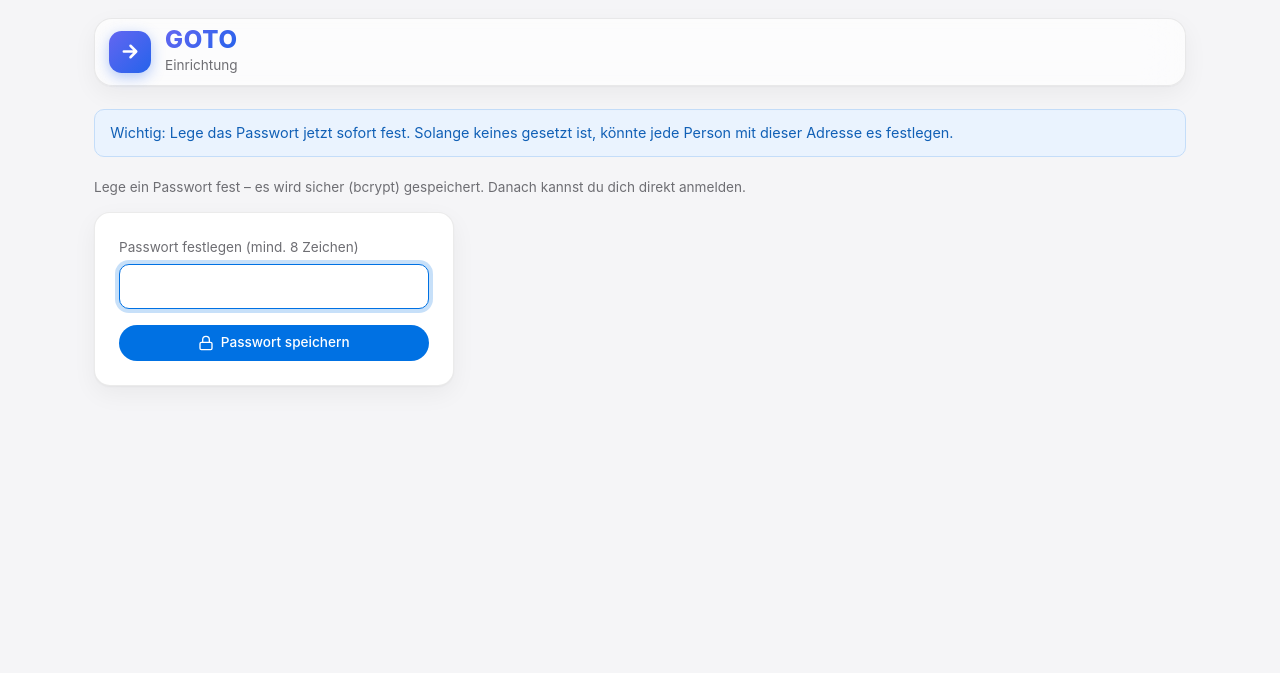
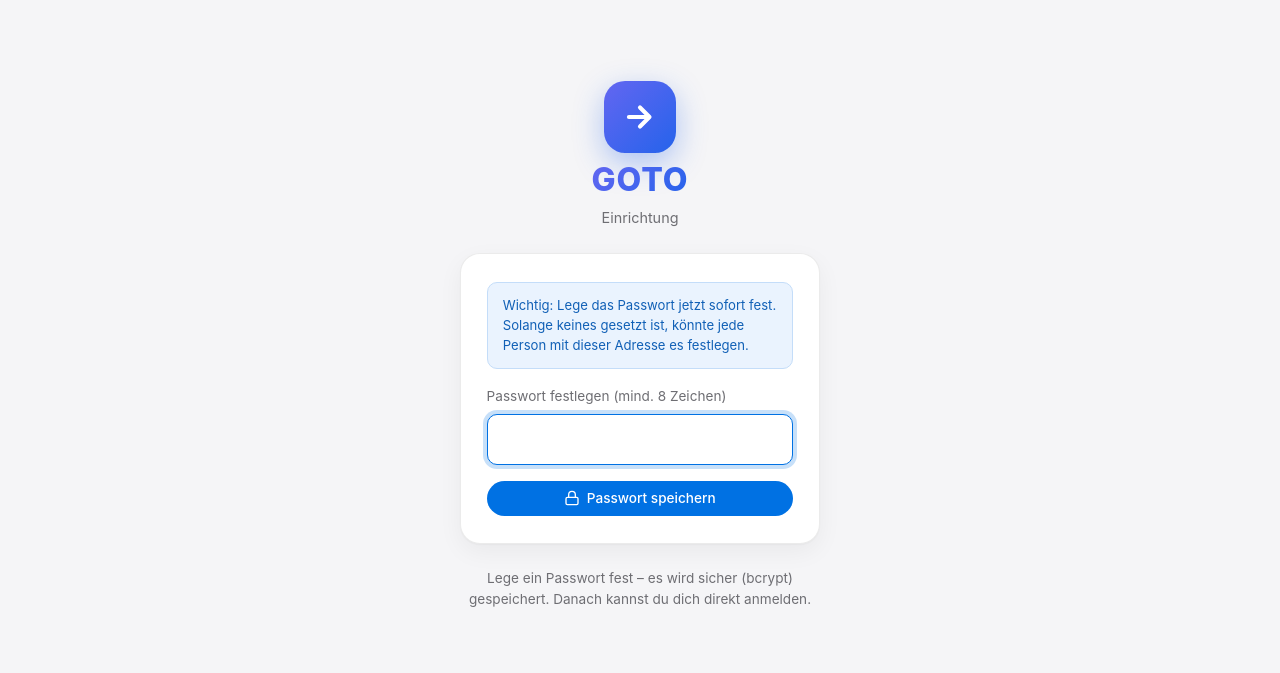
Before and after one commit to misterhonk/goto-shorturl, a PHP site: page /goto/admin in a window 1280 px wide. Shown: the top 673 px of the page. Run offline with PHP 8.4, Linux system fonts and the light colour scheme.

Commit message:
Login-, 2FA- und Setup-Seite neu gestaltet
- Zentriertes Auth-Layout (.authwrap) statt Topbar+links klebender
  Karte: grosse Logo-Kachel (72px) mit Wortmarke und Untertitel mittig,
  darunter die Karte (360px, Radius 20, groessere Eingabefelder).
- Dezenter radialer Farb-Glow hinter der Ansicht (var(--ring), blur),
  wirkt hell wie dunkel; sanfte gestaffelte Einblend-Animation,
  deaktiviert bei prefers-reduced-motion.
- Gleiches Layout fuer Login, TOTP-Zweitschritt und Setup (inkl.
  manualHash-Fallback in eigener Karte, Hinweistext unter der Karte).
- Formular-Markup/Names unveraendert - Login-Flow regressionsgetestet.

Verifiziert: Login-POST 302 + eingeloggt, Screenshots hell/dunkel.

Co-Authored-By: Claude Fable 5 <noreply@anthropic.com>

```diff
--- a/admin.php
+++ b/admin.php
@@ -495,22 +495,31 @@ if ($passwordHash === '') {
         $manualHash = $hash;   // Datenordner nicht beschreibbar -> manueller Weg
     }
     head('GOTO – ' . t('Einrichtung'), $nonce);
-    echo '<div class="topbar"><div class="brand"><span class="brand-mark">' . logo_mark()
-       . '</span><div><h1>GOTO</h1><p class="sub">' . t('Einrichtung') . '</p></div></div></div>';
     render_toasts($flashMsg ? [$flashMsg] : []);
-    if ($manualHash) { ?>
+    ?>
+    <div class="authwrap">
+      <div class="authbrand">
+        <span class="authmark"><?= logo_mark() ?></span>
+        <h1>GOTO</h1>
+        <p class="sub"><?= t('Einrichtung') ?></p>
+      </div>
+      <?php if ($manualHash) { ?>
+      <div class="card authcard">
         <p class="muted">Das automatische Speichern hat nicht geklappt (Schreibrechte im
         Datenverzeichnis fehlen). Trag diese Zeile in <code>config.php</code> ein:</p>
         <textarea class="hashbox" rows="3" readonly>'password_hash' => '<?= e($manualHash) ?>',</textarea>
+      </div>
       <?php } else { ?>
+      <form class="card authcard" method="post" autocomplete="off">
         <div class="flash info"><?= t('Wichtig: Lege das Passwort jetzt sofort fest. Solange keines gesetzt ist, könnte jede Person mit dieser Adresse es festlegen.') ?></div>
-        <p class="muted"><?= t('Lege ein Passwort fest – es wird sicher (bcrypt) gespeichert. Danach kannst du dich direkt anmelden.') ?></p>
-        <form class="card" method="post" autocomplete="off">
         <label><?= t('Passwort festlegen (mind. 8 Zeichen)') ?></label>
         <input type="password" name="new_password" minlength="8" autofocus required>
         <button class="btn btn--primary"><?= icon('lock') ?><?= t('Passwort speichern') ?></button>
       </form>
-    <?php }
+      <p class="muted authhint"><?= t('Lege ein Passwort fest – es wird sicher (bcrypt) gespeichert. Danach kannst du dich direkt anmelden.') ?></p>
+      <?php } ?>
+    </div>
+    <?php
     foot($nonce);
     exit;
 }
@@ -893,27 +902,34 @@ if ($loggedIn && ($_SERVER['REQUEST_METHOD'] ?? '') === 'POST' && isset($_POST['
 
 if (!$loggedIn) {
     head('GOTO – ' . t('Anmelden'), $nonce);
-    echo '<div class="topbar"><div class="brand"><span class="brand-mark">' . logo_mark()
-       . '</span><div><h1>GOTO</h1><p class="sub">' . t('URL-Weiterleitungen &amp; QR-Codes') . '</p></div></div></div>';
     $lt = $flashMsg ? [$flashMsg] : [];
     if ($loginError) $lt[] = ['msg' => $loginError, 'type' => 'error'];
     if ($loginInfo)  $lt[] = ['msg' => $loginInfo,  'type' => 'info'];
     render_toasts($lt);
-    if (!empty($_SESSION['totp_pending'])): ?>
-    <form class="card" method="post" autocomplete="off">
+    ?>
+    <div class="authwrap">
+      <div class="authbrand">
+        <span class="authmark"><?= logo_mark() ?></span>
+        <h1>GOTO</h1>
+        <p class="sub"><?= t('URL-Weiterleitungen &amp; QR-Codes') ?></p>
+      </div>
+      <?php if (!empty($_SESSION['totp_pending'])): ?>
+      <form class="card authcard" method="post" autocomplete="off">
         <label><?= t('Sicherheits-Code aus der Authenticator-App') ?></label>
         <input type="text" name="totpcode" inputmode="numeric" autocomplete="one-time-code" maxlength="7" autofocus required>
         <button class="btn btn--primary"><?= icon('lock') ?><?= t('Bestätigen') ?></button>
         <p class="muted logincancel"><a href="<?= e($self) ?>?logout"><?= t('Zurück zur Anmeldung') ?></a></p>
       </form>
       <?php else: ?>
-    <form class="card" method="post" autocomplete="off">
+      <form class="card authcard" method="post" autocomplete="off">
         <label><?= t('Passwort') ?></label>
         <input type="password" name="password" autofocus required>
         <label class="chk chk--remember"><input type="checkbox" name="remember" value="1"> <?= t('Angemeldet bleiben') ?></label>
         <button class="btn btn--primary"><?= icon('lock') ?><?= t('Anmelden') ?></button>
       </form>
-    <?php endif;
+      <?php endif; ?>
+    </div>
+    <?php
     foot($nonce);
     exit;
 }
--- a/assets/goto.css
+++ b/assets/goto.css
@@ -343,6 +343,31 @@ dialog.clkdlg{width:min(520px,94vw)}
 .topbar-actions{display:flex;align-items:center;gap:.5rem;flex-wrap:wrap;justify-content:flex-end}
 #theme,#lang{width:auto;min-width:6.5rem;max-width:none;padding:.42rem 1.7rem .42rem .6rem;font-size:.82rem}
 
+/* Anmelden / Einrichtung: zentrierte Ansicht mit großer Marke und Glow */
+.authwrap{position:relative;min-height:calc(100dvh - 9rem);display:flex;flex-direction:column;
+     align-items:center;justify-content:center;gap:1.5rem;padding:1.5rem 0}
+.authwrap::before{content:"";position:absolute;width:min(640px,92vw);height:440px;
+     background:radial-gradient(closest-side,var(--ring),transparent 72%);
+     filter:blur(44px);z-index:-1;pointer-events:none}
+.authbrand{display:flex;flex-direction:column;align-items:center;gap:.7rem;text-align:center}
+.authmark{display:inline-flex;align-items:center;justify-content:center;width:72px;height:72px;
+     border-radius:21px;background:linear-gradient(135deg,var(--g1),var(--g2));color:#fff;
+     box-shadow:0 10px 30px rgba(37,99,235,.35)}
+.authmark svg{width:38px;height:38px}
+.authbrand h1{font-weight:800;font-size:2rem;letter-spacing:.03em;line-height:1;
+     background:linear-gradient(135deg,var(--g1),var(--g2));-webkit-background-clip:text;
+     background-clip:text;color:transparent}
+.authbrand .sub{margin:0;font-size:.9rem}
+.authcard{width:min(360px,92vw);max-width:none;padding:1.7rem 1.6rem;border-radius:20px}
+.authcard input[type=password],.authcard input[type=text]{padding:.75rem .85rem;font-size:1rem}
+.authcard .flash{font-size:.82rem;margin-bottom:1.1rem}
+.authhint{max-width:360px;text-align:center;margin:0}
+@keyframes authin{from{opacity:0;transform:translateY(10px)}to{opacity:1;transform:none}}
+.authwrap>*{animation:authin .5s cubic-bezier(.2,.7,.3,1) both}
+.authwrap>:nth-child(2){animation-delay:.08s}
+.authwrap>:nth-child(3){animation-delay:.14s}
+@media (prefers-reduced-motion:reduce){.authwrap>*{animation:none}}
+
 /* Footer */
 .foot{margin-top:2.75rem;padding-top:1.1rem;border-top:1px solid var(--line);
      display:flex;gap:1.1rem;flex-wrap:wrap;align-items:center;justify-content:center;
```
Also changed, not shown: CHANGELOG.md. Lines whose indentation alone changed are shown as unchanged.
